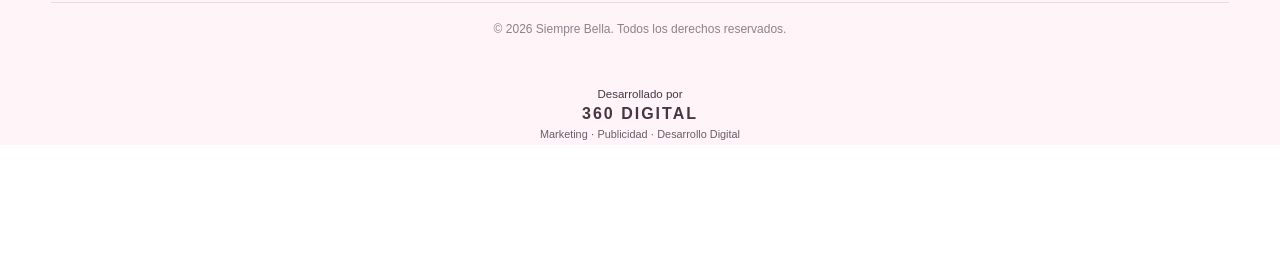
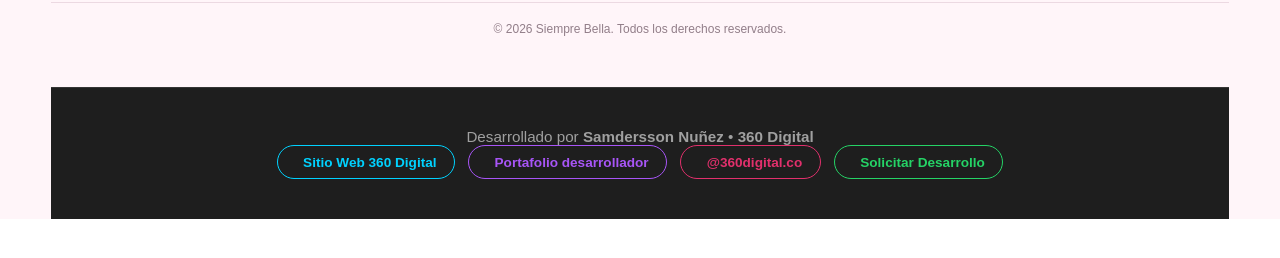
Before and after one commit to Samdersson/siempre-bella, a React app in the folder frontend/: page / in a window 1280 px wide. Shown: the part 338-596 px from the top of the page. Built offline with nearby package versions, Linux system fonts and the light colour scheme; no server answers; the HTML template or start-up script is replaced by a standard one.

Commit message:
footer y ocultar rutas

```diff
--- a/frontend/src/components/layout/footer.jsx
+++ b/frontend/src/components/layout/footer.jsx
@@ -61,11 +61,13 @@ function Footer() {
 
   return (
     <footer className="store-footer">
+
       <div className="footer-container">
 
+        {/* FOOTER COMERCIAL DE LA TIENDA */}
         <div className="footer-main">
 
-          {/* IDENTIDAD DE LA TIENDA */}
+          {/* IDENTIDAD */}
           <div className="footer-brand">
             <h2>{nombreTienda}</h2>
 
@@ -91,7 +93,7 @@ function Footer() {
               <a
                 href={`https://wa.me/${whatsapp}`}
                 target="_blank"
-                rel="noreferrer"
+                rel="noopener noreferrer"
               >
                 WhatsApp
               </a>
@@ -122,7 +124,7 @@ function Footer() {
 
         </div>
 
-        {/* DERECHOS RESERVADOS DE LA TIENDA */}
+        {/* DERECHOS DE LA TIENDA */}
         <div className="footer-bottom">
           <p>
             © {new Date().getFullYear()} {nombreTienda}.
@@ -130,21 +132,73 @@ function Footer() {
           </p>
         </div>
 
-        {/* CRÉDITO DEL DESARROLLADOR */}
-        <div className="developer-credit">
-          <span>Desarrollado por</span>
+        {/* CRÉDITOS DEL DESARROLLADOR */}
+        <div className="site-footer">
 
-          <a
-            href="https://github.com/Samdersson"
-            target="_blank"
-            rel="noopener noreferrer"
-          >
-            360 DIGITAL
-          </a>
+          <p className="footer-text">
+            Desarrollado por{" "}
+            <a
+              href="https://samdersson.netlify.app/"
+              target="_blank"
+              rel="noopener noreferrer"
+              className="dev-link"
+            >
+              <strong>Samdersson Nuñez</strong>
+            </a>
+            {" "}•{" "}
+            <a
+              href="https://360digital.netlify.app/"
+              target="_blank"
+              rel="noopener noreferrer"
+              className="dev-link"
+            >
+              <strong>360 Digital</strong>
+            </a>
+          </p>
 
-          <small>
-            Marketing · Publicidad · Desarrollo Digital
-          </small>
+          <div className="footer-links">
+
+            <a
+              href="https://360digital.netlify.app/"
+              target="_blank"
+              rel="noopener noreferrer"
+              className="btn-dev-social btn-web"
+            >
+              <i className="fas fa-globe"></i>
+              Sitio Web 360 Digital
+            </a>
+
+            <a
+              href="https://samdersson.netlify.app/"
+              target="_blank"
+              rel="noopener noreferrer"
+              className="btn-dev-social btn-portfolio"
+            >
+              <i className="fas fa-user-code"></i>
+              Portafolio desarrollador
+            </a>
+
+            <a
+              href="https://www.instagram.com/360digital.co"
+              target="_blank"
+              rel="noopener noreferrer"
+              className="btn-dev-social btn-instagram"
+            >
+              <i className="fab fa-instagram"></i>
+              @360digital.co
+            </a>
+
+            <a
+              href="https://wa.me/573187752351?text=%C2%A1Hola%20360Digital!%20Me%20interesa%20solicitar%20el%20desarrollo%20de%20un%20sitio%20web."
+              target="_blank"
+              rel="noopener noreferrer"
+              className="btn-dev-social btn-whatsapp"
+            >
+              <i className="fab fa-whatsapp"></i>
+              Solicitar Desarrollo
+            </a>
+
+          </div>
         </div>
 
       </div>
--- a/frontend/src/styles/footer.css
+++ b/frontend/src/styles/footer.css
@@ -126,37 +126,135 @@
 }
 
 
-/* CRÉDITO DEL DESARROLLADOR */
-.developer-credit {
+
+/* ==========================================
+   CRÉDITOS DEL DESARROLLADOR - 360 DIGITAL
+   ========================================== */
+
+.site-footer {
+    background-color: var(--card-bg, #1e1e1e);
+    border-top: 1px solid var(--border-subtle, rgba(255, 255, 255, 0.1));
+    padding: 2.5rem 1rem;
+    margin-top: 2rem;
+    text-align: center;
+}
+
+.site-footer .footer-container {
+    max-width: 1200px;
+    margin: 0 auto;
     display: flex;
     flex-direction: column;
     align-items: center;
-    gap: 5px;
-    padding: 18px 10px 5px;
-    border-top: 1px solid var(--border-subtle);
-    margin-top: 15px;
+    justify-content: center;
+    gap: 1.2rem;
 }
 
-.developer-credit span {
-    font-size: 0.72rem;
-    color: var(--text-muted);
+.site-footer .footer-text {
+    color: var(--text-muted, #a0a0a0);
+    font-size: 0.95rem;
+    margin: 0;
 }
 
-.developer-credit a {
-    font-size: 1rem;
-    font-weight: 800;
-    letter-spacing: 2px;
-    color: var(--text-muted);
+.site-footer .dev-link {
+    color: inherit;
     text-decoration: none;
     transition: color 0.3s ease;
 }
 
-.developer-credit a:hover {
-    color: #ffffff;
+.site-footer .dev-link:hover {
+    color: var(--accent-color, #00d2ff);
+    text-decoration: underline;
 }
 
-.developer-credit small {
-    font-size: 0.68rem;
-    color: var(--text-muted);
-    opacity: 0.8;
+.site-footer .footer-links {
+    display: flex;
+    flex-wrap: wrap;
+    justify-content: center;
+    gap: 0.8rem;
 }
+
+.site-footer .btn-dev-social {
+    display: inline-flex;
+    align-items: center;
+    justify-content: center;
+    gap: 0.5rem;
+    padding: 0.55rem 1.1rem;
+    border-radius: 50px;
+    font-size: 0.85rem;
+    font-weight: 600;
+    text-decoration: none;
+    transition: all 0.3s ease;
+}
+
+.site-footer .btn-web {
+    background-color: transparent;
+    color: #00d2ff;
+    border: 1px solid #00d2ff;
+}
+
+.site-footer .btn-web:hover {
+    background-color: #00d2ff;
+    color: #000;
+    box-shadow: 0 4px 15px rgba(0, 210, 255, 0.35);
+    transform: translateY(-2px);
+}
+
+.site-footer .btn-portfolio {
+    background-color: transparent;
+    color: #a855f7;
+    border: 1px solid #a855f7;
+}
+
+.site-footer .btn-portfolio:hover {
+    background-color: #a855f7;
+    color: #fff;
+    box-shadow: 0 4px 15px rgba(168, 85, 247, 0.35);
+    transform: translateY(-2px);
+}
+
+.site-footer .btn-instagram {
+    background-color: transparent;
+    color: #e1306c;
+    border: 1px solid #e1306c;
+}
+
+.site-footer .btn-instagram:hover {
+    background: linear-gradient(
+        45deg,
+        #f09433,
+        #e6683c,
+        #dc2743,
+        #cc2366,
+        #bc1888
+    );
+    color: #fff;
+    border-color: transparent;
+    box-shadow: 0 4px 15px rgba(225, 48, 108, 0.35);
+    transform: translateY(-2px);
+}
+
+.site-footer .btn-whatsapp {
+    background-color: transparent;
+    color: #25d366;
+    border: 1px solid #25d366;
+}
+
+.site-footer .btn-whatsapp:hover {
+    background-color: #25d366;
+    color: #000;
+    box-shadow: 0 4px 15px rgba(37, 211, 102, 0.35);
+    transform: translateY(-2px);
+}
+
+@media (max-width: 600px) {
+    .site-footer .footer-links {
+        flex-direction: column;
+        width: 100%;
+        align-items: stretch;
+    }
+
+    .site-footer .btn-dev-social {
+        width: 100%;
+        box-sizing: border-box;
+    }
+}
```
